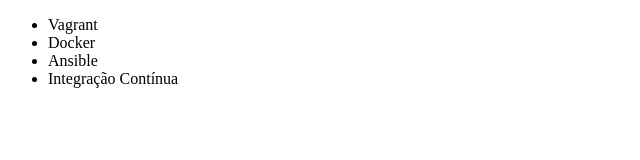
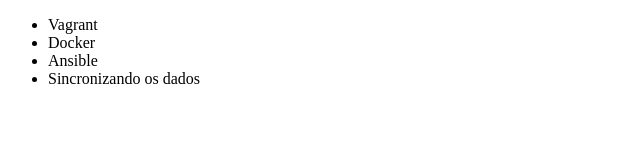
Before and after one commit to Diogenes-Leite-Git/di-git, a plain HTML site: page index.html in a window 1280 px wide. Shown: the full height of the page, 0-640 px from the left. Drawn offline with Linux system fonts and the light colour scheme.

Commit message:
Renomenaod nome do curso

```diff
--- a/index.html
+++ b/index.html
@@ -9,7 +9,7 @@
         <li>Vagrant</li>
         <li>Docker</li>
         <li>Ansible</li>
-        <li>Integração Contínua</li>
+        <li>Sincronizando os dados</li>
     </ul>
 </body>
 </html>
```
